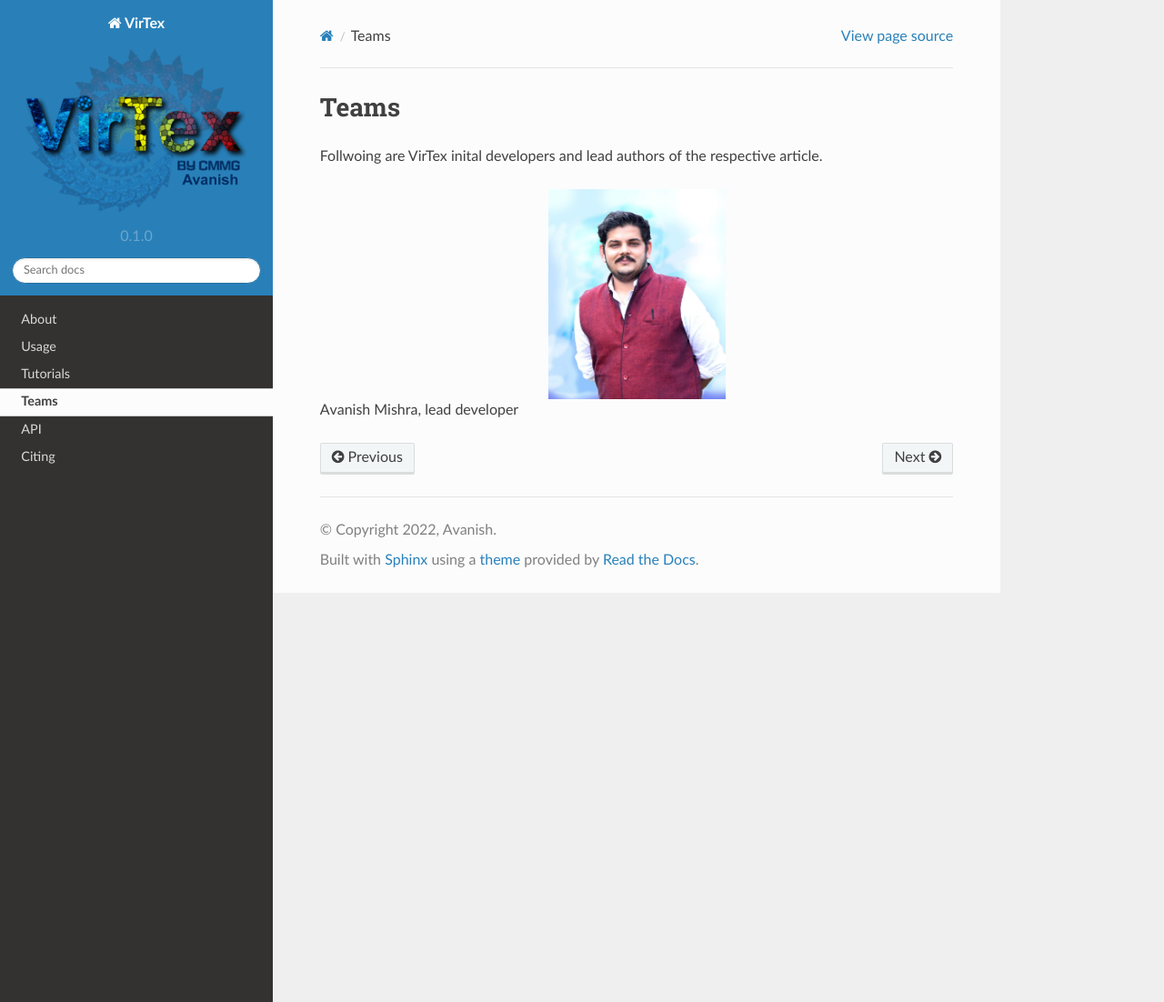
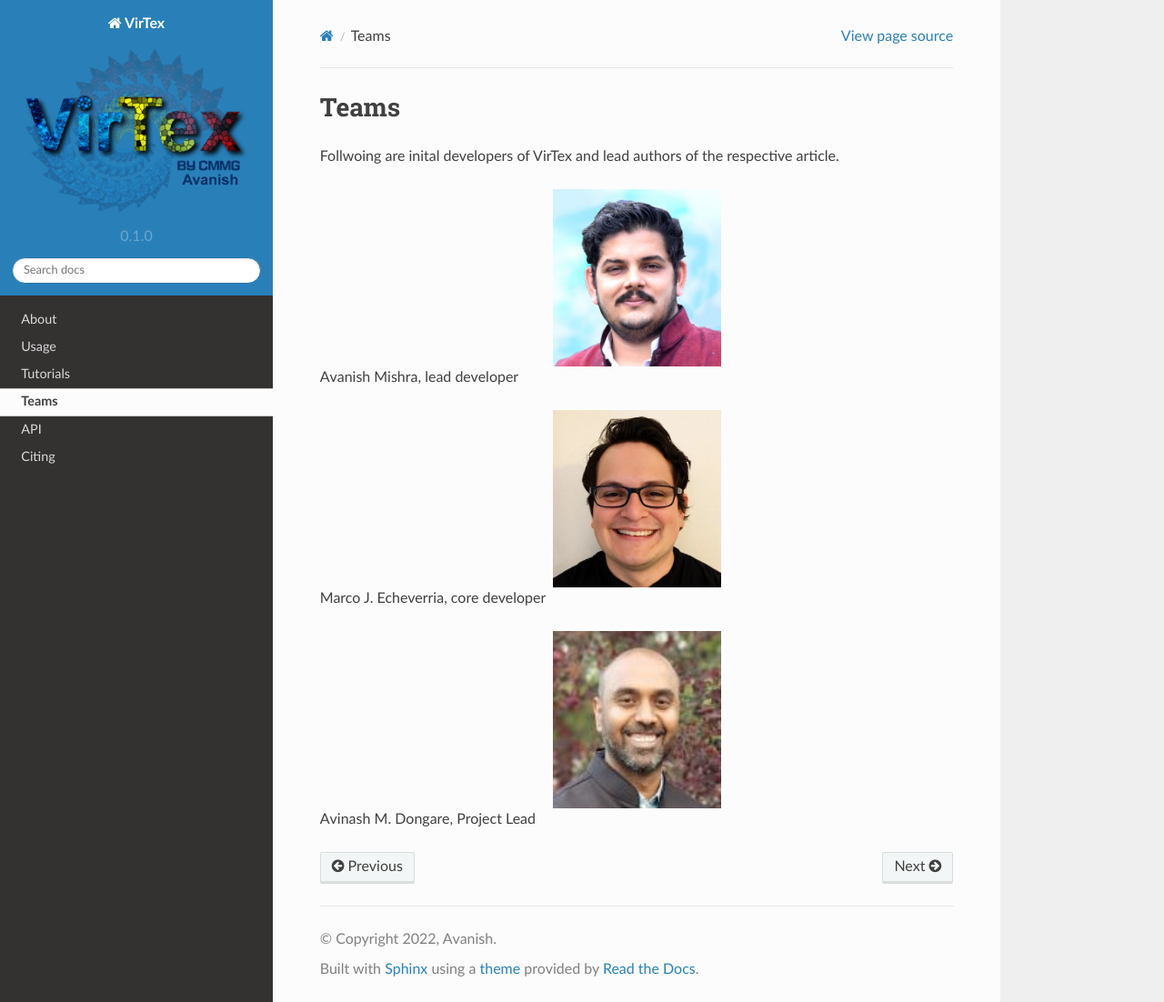
Before and after one commit to mavanish/VirTex, a Sphinx documentation site: the page built from docs/source/Teams.rst, in a window 1280 px wide and 1102 px high. Shown: the whole window at 91% size. Built offline with Sphinx 7.4.7 and the Read the Docs theme 2.0.0, drawn with Linux system fonts in a browser that asks for light colours; pages that are not in the unit, such as notebooks, are missing from menus.

Commit message:
Update Teams.rst

```diff
--- a/docs/source/Teams.rst
+++ b/docs/source/Teams.rst
@@ -1,12 +1,25 @@
 Teams
 =====
 
-Follwoing are VirTex inital developers and lead authors of the respective article.
+Follwoing are inital developers of VirTex and lead authors of the respective article.
 
-
-.. image:: ../_static/modify-853x1024-1.jpg
-    :width: 195px
-    :height: 231px
+.. image:: ../_static/avanish.jpg
+    :width: 185px
+    :height: 195px
     :align: center
     :alt: Avanish Mishra, lead developer.
 Avanish Mishra, lead developer
+
+.. image:: ../_static/marco2.jpg
+    :width: 185px
+    :height: 195px
+    :align: center
+    :alt: Marco J. Echeverria, core developer.
+Marco J. Echeverria, core developer
+
+.. image:: ../_static/avi.jpg
+    :width: 185px
+    :height: 195px
+    :align: center
+    :alt: Avinash M. Dongare, Project Lead.
+Avinash M. Dongare, Project Lead
```
